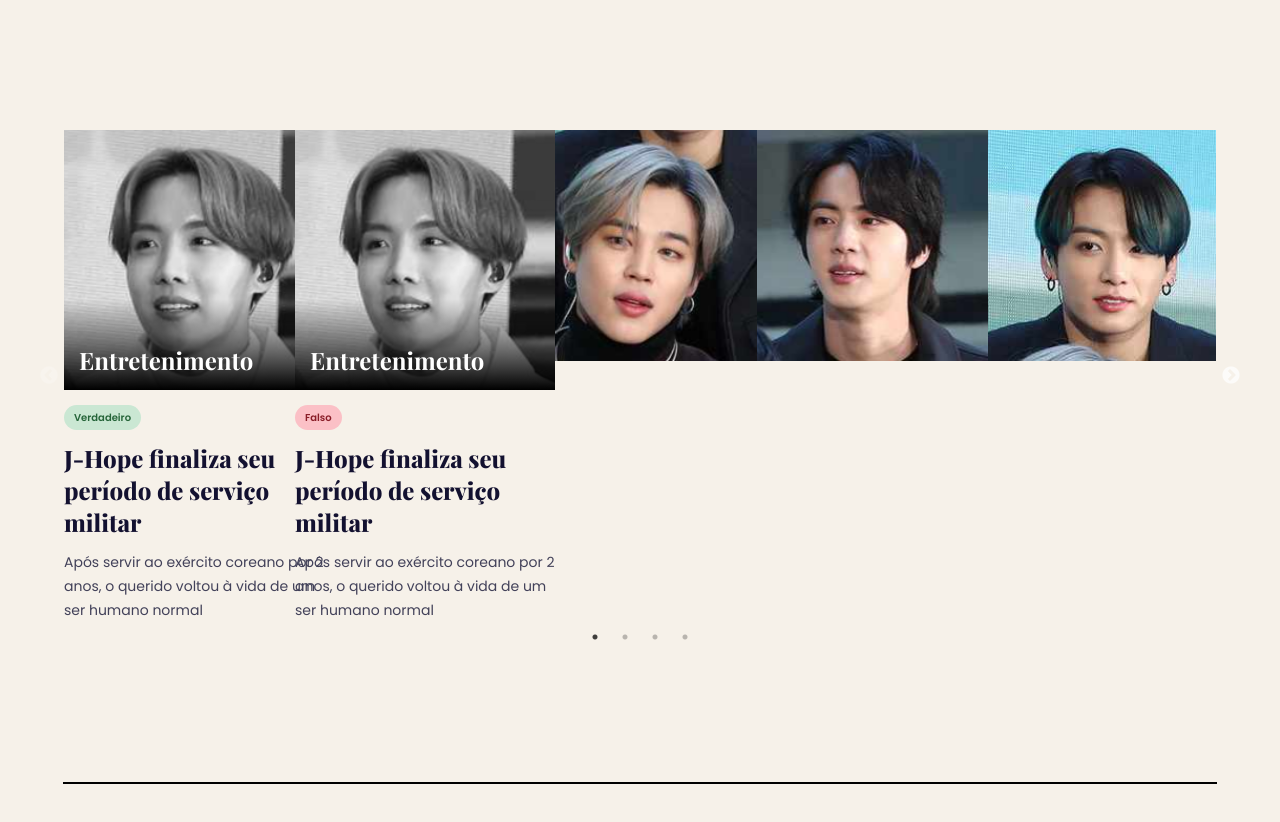
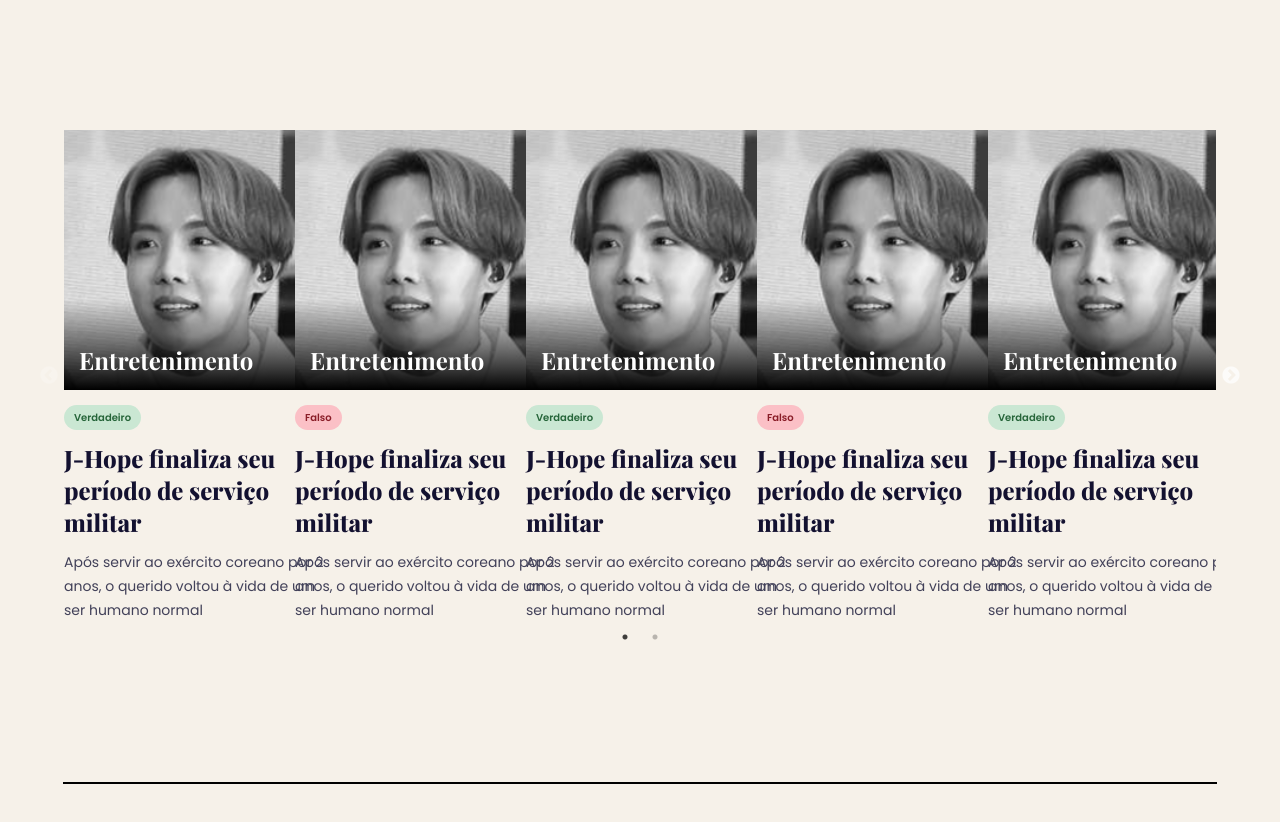
Before and after one commit to FN-Book/fn-book-frontend, a React (Vite) app: page / in a window 1280 px wide. Shown: the part 800-1622 px from the top of the page. Built offline with nearby package versions, Linux system fonts and the light colour scheme; a web font is replaced by a local one.

Commit message:
add cards

```diff
--- a/src/components/Carousel/index.jsx
+++ b/src/components/Carousel/index.jsx
@@ -74,23 +74,44 @@ const Carousel = () => {
                         />
                     </div>
                     <div>
-                        <img src={jimin} alt="Jimin" />
+                        <MiniCard
+                            image={hobe}
+                            topic="Entretenimento"
+                            flag={true}
+                            title="J-Hope finaliza seu período de serviço militar"
+                            text="Após servir ao exército coreano por 2 anos, o querido voltou à vida de um ser humano normal"
+                            link="https://music.youtube.com/watch?v=4u4d4GWdpo8&list=RDAMPLQP5Af3cx8TegAITWiiHGJ66HybaxKveGjjp"
+                        />
                     </div>
                     <div>
-                        <img src={jin} alt="Jin" />
+                        <MiniCard
+                            image={hobe}
+                            topic="Entretenimento"
+                            flag={false}
+                            title="J-Hope finaliza seu período de serviço militar"
+                            text="Após servir ao exército coreano por 2 anos, o querido voltou à vida de um ser humano normal"
+                        />
                     </div>
                     <div>
-                        <img src={jk} alt="JK" />
+                        <MiniCard
+                            image={hobe}
+                            topic="Entretenimento"
+                            flag={true}
+                            title="J-Hope finaliza seu período de serviço militar"
+                            text="Após servir ao exército coreano por 2 anos, o querido voltou à vida de um ser humano normal"
+                            link="https://music.youtube.com/watch?v=4u4d4GWdpo8&list=RDAMPLQP5Af3cx8TegAITWiiHGJ66HybaxKveGjjp"
+                        />
                     </div>
                     <div>
-                        <img src={rm} alt="RM" />
+                        <MiniCard
+                            image={hobe}
+                            topic="Entretenimento"
+                            flag={false}
+                            title="J-Hope finaliza seu período de serviço militar"
+                            text="Após servir ao exército coreano por 2 anos, o querido voltou à vida de um ser humano normal"
+                        />
                     </div>
-                    <div>
-                        <img src={tae} alt="Tae" />
-                    </div>
-                    <div>
-                        <img src={yoongi} alt="Yoongi" />
-                    </div>
+
                 </Slider>
             </div>
         </div>
```
